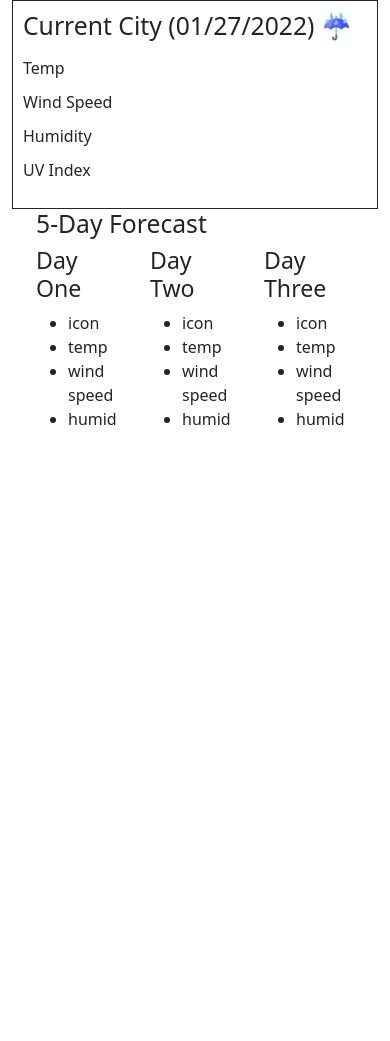
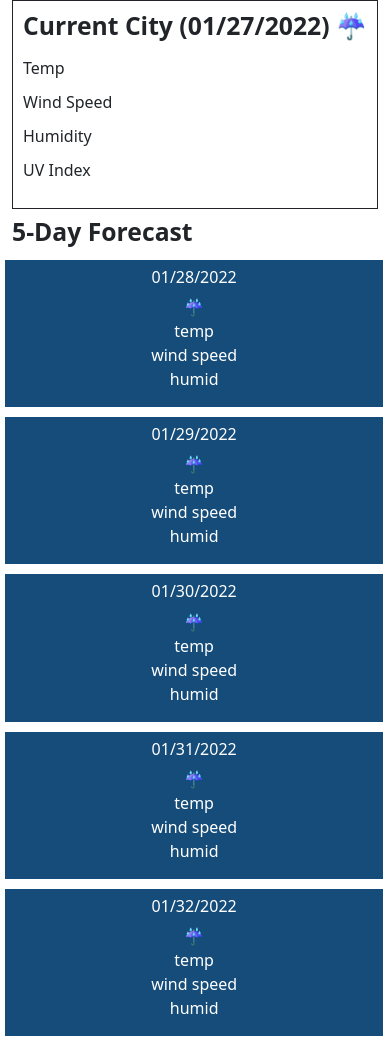
Before and after one commit to lrodenyoder/Weather-Dashboard, a plain HTML site: page index.html in a window 390 px wide. Shown: the part 361-1402 px from the top of the page. Before the commit the page ends 844 px from the top, so only its background shows below. Drawn offline with nearby package versions, Linux system fonts and the light colour scheme.

Commit message:
finalize five day styling and media queries

```diff
--- a/assets/css/style.css
+++ b/assets/css/style.css
@@ -65,3 +65,26 @@ header {
     margin-top: 10px;
     margin-bottom: 10px;
 }
+
+/* 5 DAY FORCAST STYLING */
+#five-day-container {
+    padding: 0;
+    margin-top: 8px;
+}
+
+.five-day-card {
+    background-color: #154c79;
+    color: white;
+    margin: 5px;
+}
+
+h3 {
+    font-size: 16px;
+    margin-top: 0.5rem;
+}
+
+@media screen and (max-width: 576px) {
+ .five-day-card {
+     width: 97%;
+ }
+}
--- a/index.html
+++ b/index.html
@@ -41,7 +41,7 @@
         <article class="right-block col-lg-8">
             <div id="current-weather-container" class="border border-dark">
                 <h2>
-                    <p>
+                    <p class="fw-bold">
                     <span id="current-city">Current City</span>
                     (<span id="current-date">01/27/2022</span>)
                     <span id="current-icon">&#9748;</span>
@@ -57,32 +57,50 @@
             </div>
 
             <div id="five-day-container" class="container">
-                <h2>5-Day Forecast</h2>
+                <h2 class="fw-bold">5-Day Forecast</h2>
 
                 <div id="five-day-card-wrapper" class="row">
                     <!-- Delete all blow here. Will be dynamically generated -->
-                    <div id="day-one-card" class="col">
-                        <h3>Day One</h3>
-                        <ul>
-                            <li>icon</li>
+                    <div id="day-one-card" class="text-center col-sm col-md col-lg five-day-card">
+                        <h3>01/28/2022</h3>
+                        <ul class="future-weather-list list-unstyled">
+                            <li>&#9748;</li>
                             <li>temp</li>
                             <li>wind speed</li>
                             <li>humid</li>
                         </ul>
                     </div>
-                    <div id="day-two-card" class="col">
-                        <h3>Day Two</h3>
-                        <ul>
-                            <li>icon</li>
+                    <div id="day-two-card" class="text-center col-sm col-md col-lg five-day-card">
+                        <h3>01/29/2022</h3>
+                        <ul class="future-weather-list list-unstyled">
+                            <li>&#9748;</li>
                             <li>temp</li>
                             <li>wind speed</li>
                             <li>humid</li>
                         </ul>
                     </div>
-                    <div id="day-three-card" class="col">
-                        <h3>Day Three</h3>
-                        <ul>
-                            <li>icon</li>
+                    <div id="day-three-card" class="text-center col-sm col-md col-lg five-day-card">
+                        <h3>01/30/2022</h3>
+                        <ul class="future-weather-list list-unstyled">
+                            <li>&#9748;</li>
+                            <li>temp</li>
+                            <li>wind speed</li>
+                            <li>humid</li>
+                        </ul>
+                    </div>
+                    <div id="day-four-card" class="text-center col-sm col-md col-lg five-day-card">
+                        <h3>01/31/2022</h3>
+                        <ul class="future-weather-list list-unstyled">
+                            <li>&#9748;</li>
+                            <li>temp</li>
+                            <li>wind speed</li>
+                            <li>humid</li>
+                        </ul>
+                    </div>
+                    <div id="day-five-card" class="text-center col-sm col-md col-lg five-day-card">
+                        <h3>01/32/2022</h3>
+                        <ul class="future-weather-list list-unstyled">
+                            <li>&#9748;</li>
                             <li>temp</li>
                             <li>wind speed</li>
                             <li>humid</li>
```
